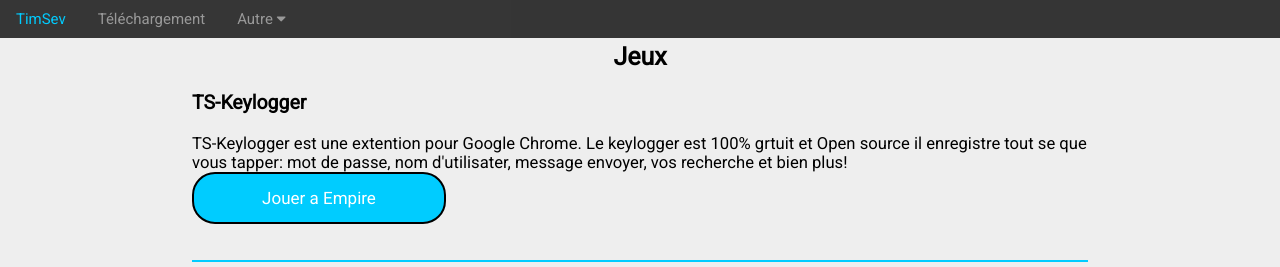
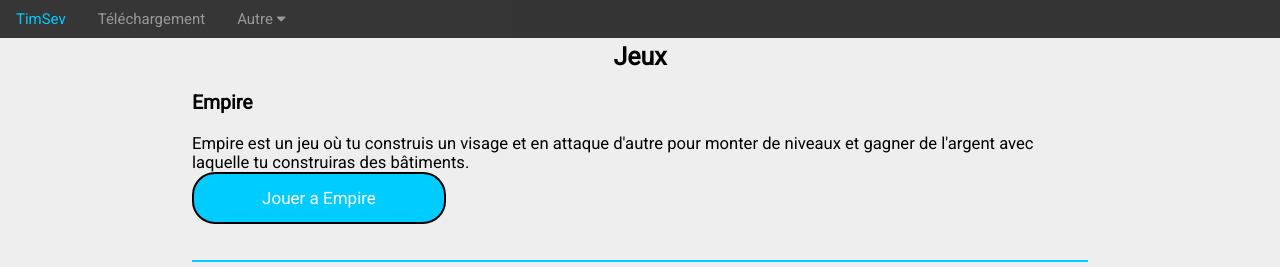
Before and after one commit to TimSev6/timsev6.github.io, a plain HTML site: page jeux.html in a window 1280 px wide. Shown: the top 267 px of the page. Drawn offline with Linux system fonts and the light colour scheme; no server answers; a script that the page names is missing.

Commit message:
Update jeux.html

```diff
--- a/jeux.html
+++ b/jeux.html
@@ -25,10 +25,9 @@
 <h2><center>Jeux</h2></center>
 
 
-<h3>TS-Keylogger</h3><p>TS-Keylogger est une extention pour Google Chrome. Le keylogger est 100% grtuit et Open source il enregistre tout se que vous tapper: mot de
-  passe, nom d'utilisater, message envoyer, vos recherche et bien plus!
+<h3>Empire</h3><p>Empire est un jeu où tu construis un visage et en attaque d'autre pour monter de niveaux et gagner de l'argent avec laquelle tu construiras des bâtiments.
 <br>
- <a href="empire.html" target="_blank" class="btn">Jouer a Empire</a>
+ <a href="empire" target="_blank" class="btn">Jouer a Empire</a>
 
 
 <br>
```
